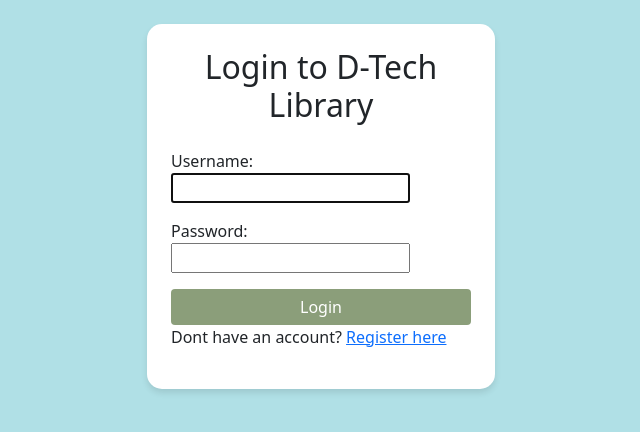
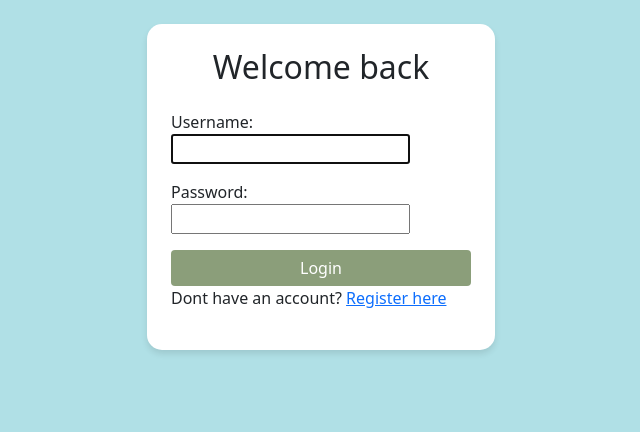
Before and after one commit to Taikundave-tech/dtech_library, a Django app: page /accounts/login/ in a window 1280 px wide. Shown: the part 80-512 px from the top of the page, without its empty margins (319-959 px from the left). Run offline with Django 5.2, Linux system fonts and the light colour scheme.

Commit message:
Update login.html

```diff
--- a/library_mgmt/templates/registration/login.html
+++ b/library_mgmt/templates/registration/login.html
@@ -35,11 +35,11 @@
 <div class="row justify-content-center">
     <div class="col-md-4">
         <div class="card p-4">
-<h2 class="text-center mb-4">Login to D-Tech Library</h2>
+<h2 class="text-center mb-4">Welcome back</h2>
 <form method="post">
     {%csrf_token%}
     {{ form.as_p}}
-    <button type="submit" class="btn btn-primary w-100">Login</button>
+    <button type="submit" class="btn btn-primary w-100 btn-animate">Login</button>
 </form>
 <p>Dont have an account? <a href="{% url 'register'%}">Register here</a></p>
 </div>
```
